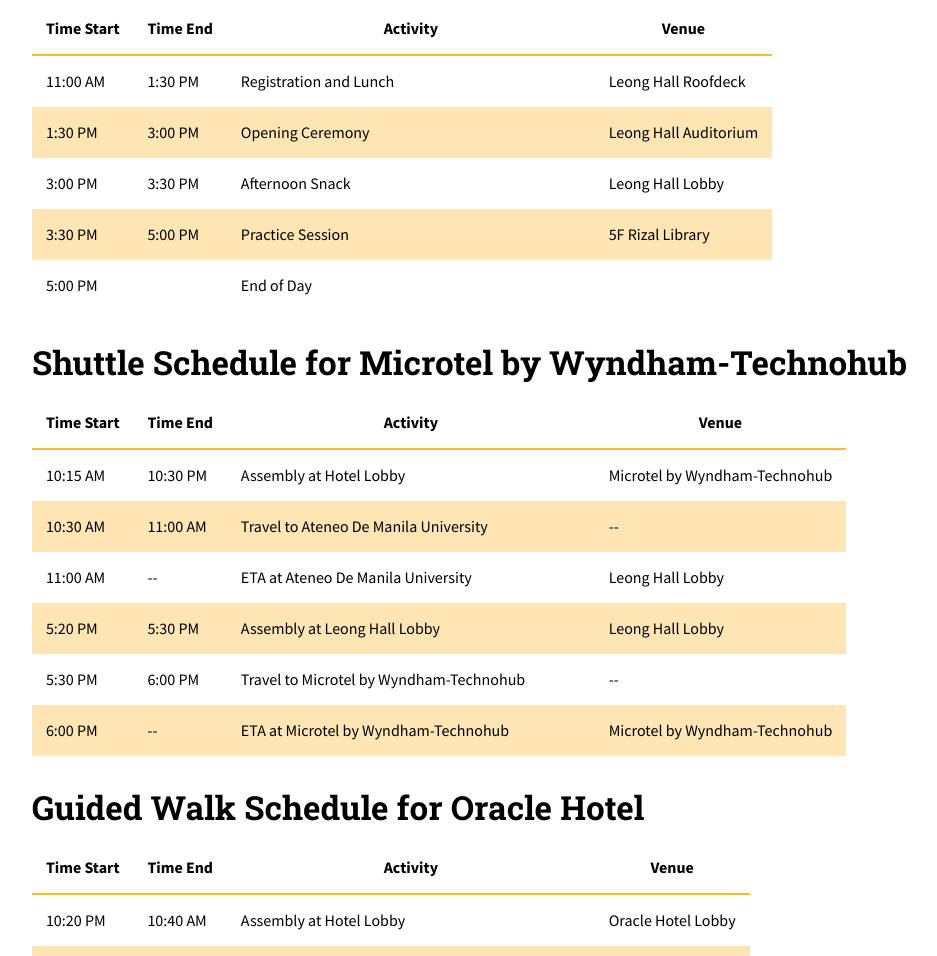
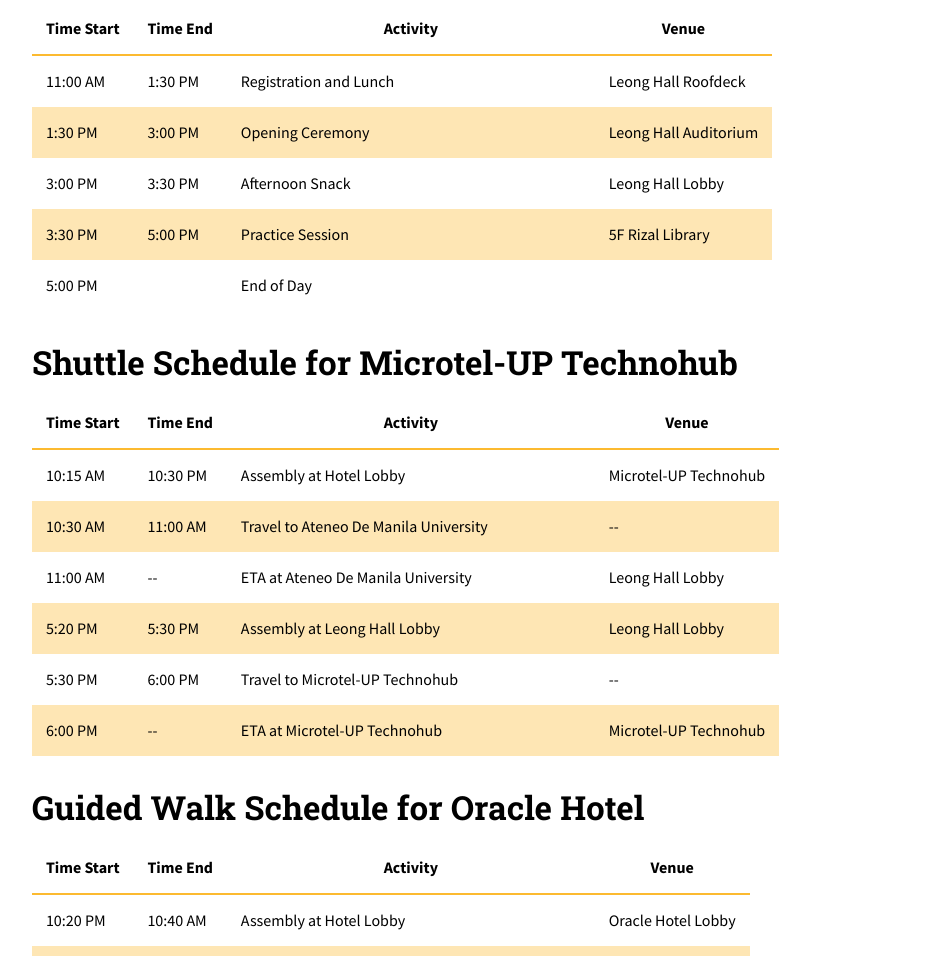
Before and after one commit to RIanDeLaCruz/ICPC2019, a plain HTML site: page schedule.html in a window 1280 px wide. Shown: the part 426-1382 px from the top of the page, without its empty margins (68-1005 px from the left). Drawn offline with Linux system fonts and the light colour scheme; files whose address does not match are found by name.

Commit message:
Change name

```diff
--- a/schedule.html
+++ b/schedule.html
@@ -150,7 +150,7 @@
         </table>
       </section>
       <section class="calendar">
-        <h2>Shuttle Schedule for Microtel by Wyndham-Technohub</h2>
+        <h2>Shuttle Schedule for Microtel-UP Technohub</h2>
         <table class="target" id="saturday-travel">
           <thead>
             <tr>
@@ -165,7 +165,7 @@
               <td>10:15 AM</td>
               <td>10:30 PM</td>
               <td>Assembly at Hotel Lobby</td>
-              <td>Microtel by Wyndham-Technohub</td>
+              <td>Microtel-UP Technohub</td>
             </tr>
             <tr>
               <td>10:30 AM</td>
@@ -188,14 +188,14 @@
             <tr>
               <td>5:30 PM</td>
               <td>6:00 PM</td>
-              <td>Travel to Microtel by Wyndham-Technohub</td>
+              <td>Travel to Microtel-UP Technohub</td>
               <td>--</td>
             </tr>
             <tr>
               <td>6:00 PM</td>
               <td>--</td>
-              <td>ETA at Microtel by Wyndham-Technohub</td>
-              <td>Microtel by Wyndham-Technohub</td>
+              <td>ETA at Microtel-UP Technohub</td>
+              <td>Microtel-UP Technohub</td>
             </tr>
           </tbody>
         </table>
@@ -213,7 +213,7 @@
               <td>7:15 AM</td>
               <td>7:30 PM</td>
               <td>Assembly at Hotel Lobby</td>
-              <td>Microtel by Wyndham-Technohub</td>
+              <td>Microtel-UP Technohub</td>
             </tr>
             <tr>
               <td>7:30 AM</td>
@@ -236,14 +236,14 @@
             <tr>
               <td>8:30 PM</td>
               <td>9:00 PM</td>
-              <td>Travel to Microtel by Wyndham-Technohub</td>
+              <td>Travel to Microtel-UP Technohub</td>
               <td>--</td>
             </tr>
             <tr>
               <td>9:00 PM</td>
               <td>--</td>
-              <td>ETA at Microtel by Wyndham-Technohub</td>
-              <td>Microtel by Wyndham-Technohub</td>
+              <td>ETA at Microtel-UP Technohub</td>
+              <td>Microtel-UP Technohub</td>
             </tr>
           </tbody>
         </table>
```
